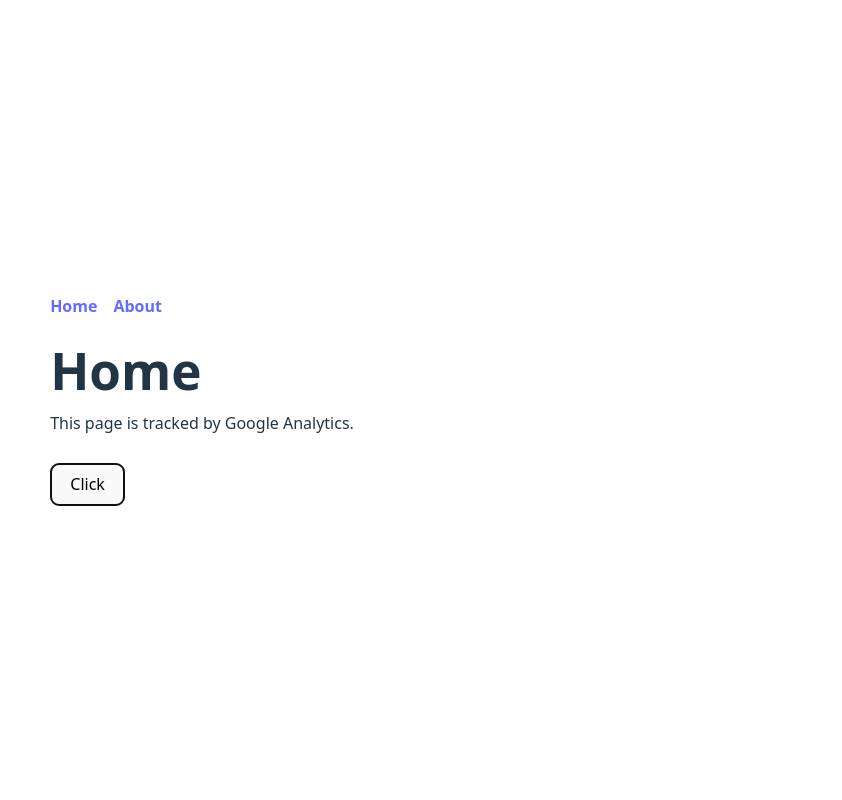
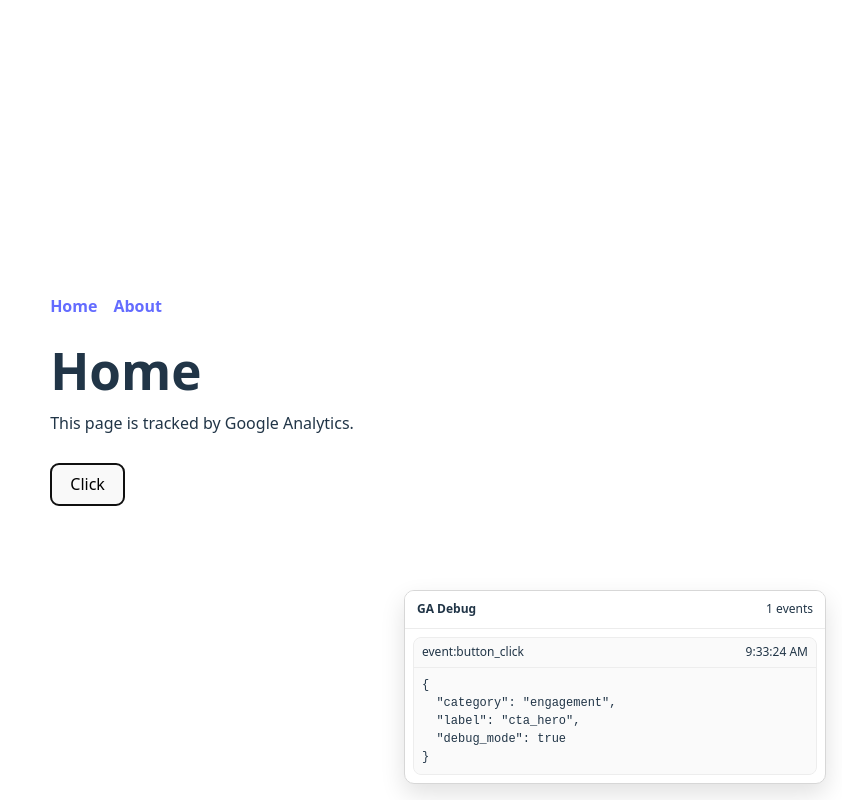
Before and after one commit to mohamedeld/test-google-analytics, a React (Vite) app: page / in a window 1280 px wide. Both pictures are taken after a click on the button "Click". Shown: the whole page, without its empty margins (438-1280 px from the left). Built offline with nearby package versions, Linux system fonts and the light colour scheme.

Commit message:
add changes

```diff
--- a/src/App.css
+++ b/src/App.css
@@ -33,3 +33,63 @@ p {
 button {
   margin-top: 0.5rem;
 }
+
+.ga-debug-panel {
+  position: fixed;
+  right: 1rem;
+  bottom: 1rem;
+  width: min(420px, calc(100vw - 2rem));
+  max-height: 50vh;
+  overflow: auto;
+  border: 1px solid #d7d7d7;
+  border-radius: 10px;
+  background: #ffffff;
+  box-shadow: 0 10px 24px rgba(0, 0, 0, 0.12);
+  font-size: 12px;
+  z-index: 9999;
+}
+
+.ga-debug-panel__header {
+  display: flex;
+  justify-content: space-between;
+  align-items: center;
+  padding: 0.6rem 0.75rem;
+  border-bottom: 1px solid #ececec;
+  position: sticky;
+  top: 0;
+  background: #ffffff;
+}
+
+.ga-debug-panel__empty {
+  margin: 0;
+  padding: 0.75rem;
+}
+
+.ga-debug-panel__list {
+  list-style: none;
+  margin: 0;
+  padding: 0.5rem;
+  display: grid;
+  gap: 0.5rem;
+}
+
+.ga-debug-panel__item {
+  border: 1px solid #ededed;
+  border-radius: 8px;
+  background: #fafafa;
+}
+
+.ga-debug-panel__meta {
+  display: flex;
+  justify-content: space-between;
+  padding: 0.35rem 0.5rem;
+  border-bottom: 1px solid #ededed;
+}
+
+.ga-debug-panel pre {
+  margin: 0;
+  padding: 0.5rem;
+  white-space: pre-wrap;
+  word-break: break-word;
+  text-align: left;
+}
--- a/src/App.tsx
+++ b/src/App.tsx
@@ -2,6 +2,7 @@ import { Link, Route, Routes } from "react-router-dom";
 import "./App.css";
 import { Button } from "./Button";
 import GoogleAnalyticsWrapper from "./analytics/GoogleAnalyticsWrapper";
+import GADebugPanel from "./analytics/GADebugPanel";
 
 function HomePage() {
   return (
@@ -39,6 +40,7 @@ function App() {
         <Link to="/about">About</Link>
       </nav>
       <GoogleAnalyticsWrapper />
+      {import.meta.env.DEV ? <GADebugPanel /> : null}
       <Routes>
         <Route path="/" element={<HomePage />} />
         <Route path="/about" element={<AboutPage />} />
--- /dev/null
+++ b/src/analytics/GADebugPanel.tsx
@@ -0,0 +1,59 @@
+import { useEffect, useState } from "react";
+
+type DebugType = "init" | "page_view" | "event";
+
+interface DebugItem {
+  type: DebugType;
+  name?: string;
+  payload: Record<string, unknown>;
+  at: string;
+}
+
+function GADebugPanel() {
+  const [events, setEvents] = useState<DebugItem[]>([]);
+
+  useEffect(() => {
+    const handleDebugEvent = (event: Event) => {
+      const customEvent = event as CustomEvent<DebugItem>;
+      const detail = customEvent.detail;
+      if (!detail) return;
+
+      setEvents((prev) => [detail, ...prev].slice(0, 8));
+    };
+
+    window.addEventListener("ga-debug-event", handleDebugEvent);
+    return () => {
+      window.removeEventListener("ga-debug-event", handleDebugEvent);
+    };
+  }, []);
+
+  return (
+    <aside className="ga-debug-panel" aria-live="polite">
+      <div className="ga-debug-panel__header">
+        <strong>GA Debug</strong>
+        <span>{events.length} events</span>
+      </div>
+
+      {events.length === 0 ? (
+        <p className="ga-debug-panel__empty">No GA events yet.</p>
+      ) : (
+        <ul className="ga-debug-panel__list">
+          {events.map((item, index) => (
+            <li key={`${item.at}-${index}`} className="ga-debug-panel__item">
+              <div className="ga-debug-panel__meta">
+                <span>
+                  {item.type}
+                  {item.name ? `:${item.name}` : ""}
+                </span>
+                <time>{new Date(item.at).toLocaleTimeString()}</time>
+              </div>
+              <pre>{JSON.stringify(item.payload, null, 2)}</pre>
+            </li>
+          ))}
+        </ul>
+      )}
+    </aside>
+  );
+}
+
+export default GADebugPanel;
--- a/src/analytics/GoogleAnalytics.tsx
+++ b/src/analytics/GoogleAnalytics.tsx
@@ -18,8 +18,21 @@ interface GoogleAnalyticsProps {
   };
 }
 
+interface GADebugEventDetail {
+  type: "init" | "page_view" | "event";
+  name?: string;
+  payload: Record<string, unknown>;
+  at: string;
+}
+
 class GoogleAnalytics extends React.Component<GoogleAnalyticsProps> {
   static initialized = false;
+
+  private publishDebugEvent(detail: GADebugEventDetail): void {
+    window.dispatchEvent(
+      new CustomEvent<GADebugEventDetail>("ga-debug-event", { detail }),
+    );
+  }
 
   constructor(props: GoogleAnalyticsProps) {
     super(props);
@@ -73,6 +86,11 @@ class GoogleAnalytics extends React.Component<GoogleAnalyticsProps> {
     });
 
     console.info("[GA] Initialized", { measurementId });
+    this.publishDebugEvent({
+      type: "init",
+      payload: { measurementId },
+      at: new Date().toISOString(),
+    });
 
     GoogleAnalytics.initialized = true;
   }
@@ -87,6 +105,11 @@ class GoogleAnalytics extends React.Component<GoogleAnalyticsProps> {
     };
 
     console.info("[GA] page_view", payload);
+    this.publishDebugEvent({
+      type: "page_view",
+      payload,
+      at: new Date().toISOString(),
+    });
     window.gtag("event", "page_view", payload);
   }
 
@@ -96,6 +119,16 @@ class GoogleAnalytics extends React.Component<GoogleAnalyticsProps> {
     if (typeof window.gtag !== "function") return;
     const payload = { ...params, debug_mode: true };
     console.info(`[GA] ${action}`, payload);
+    window.dispatchEvent(
+      new CustomEvent<GADebugEventDetail>("ga-debug-event", {
+        detail: {
+          type: "event",
+          name: action,
+          payload,
+          at: new Date().toISOString(),
+        },
+      }),
+    );
     window.gtag("event", action, payload);
   }
 
--- a/vite.config.ts
+++ b/vite.config.ts
@@ -6,6 +6,6 @@ export default defineConfig({
   plugins: [react()],
   server: {
     host: true,
-    allowedHosts: ["game-affair-drizzly.ngrok-free.dev"],
+    allowedHosts: ["https://test-google-analytics-seven.vercel.app/"],
   },
 });
```
